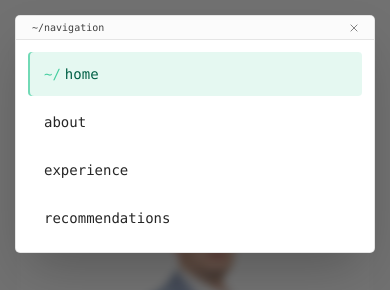
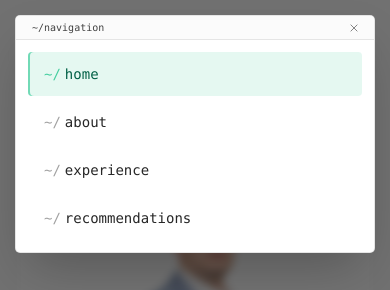
Before and after one commit to wukis/cv-next, a Next.js app: page / in a window 390 px wide. Both pictures are taken after a click on the button "menu". Shown: the top 290 px of the page. Built offline with nearby package versions, Linux system fonts and the light colour scheme.

Commit message:
Menu polishing

```diff
--- a/src/components/MobileNavigation.tsx
+++ b/src/components/MobileNavigation.tsx
@@ -41,22 +41,22 @@ function MobileNavItem({
               : 'text-neutral-800 hover:bg-neutral-100 hover:text-emerald-700 dark:text-neutral-200 dark:hover:bg-neutral-800 dark:hover:text-emerald-300',
         )}
       >
-        {isActive ? (
-          <>
         <span
           aria-hidden="true"
-              className="text-emerald-500/70 dark:text-emerald-400/60"
+          className={clsx(
+            isActive
+              ? 'text-emerald-500/70 dark:text-emerald-400/60'
+              : 'text-neutral-400 dark:text-neutral-600',
+          )}
         >
           ~/
         </span>
         <span>{label}</span>
+        {isActive && (
           <span
             aria-hidden="true"
             className="animate-terminal-caret-slow ml-0.5 inline-block h-3.5 w-1.5 bg-emerald-500/80 dark:bg-emerald-400/70"
           />
-          </>
-        ) : (
-          <span>{label}</span>
         )}
       </Link>
     </li>
@@ -94,22 +94,22 @@ function MobileSubNavItem({
         >
           └─
         </span>
-        {isActive ? (
-          <>
         <span
           aria-hidden="true"
-              className="text-emerald-500/70 dark:text-emerald-400/60"
+          className={clsx(
+            isActive
+              ? 'text-emerald-500/70 dark:text-emerald-400/60'
+              : 'text-neutral-400 dark:text-neutral-600',
+          )}
         >
           ~/{parentLabel}/
         </span>
         <span>{label}</span>
+        {isActive && (
           <span
             aria-hidden="true"
             className="animate-terminal-caret-slow ml-0.5 inline-block h-3 w-1.5 bg-emerald-500/80 dark:bg-emerald-400/70"
           />
-          </>
-        ) : (
-          <span>{label}</span>
         )}
       </Link>
     </li>
```
Also changed, not shown: src/styles/tailwind.css. Lines whose indentation alone changed are shown as unchanged.
